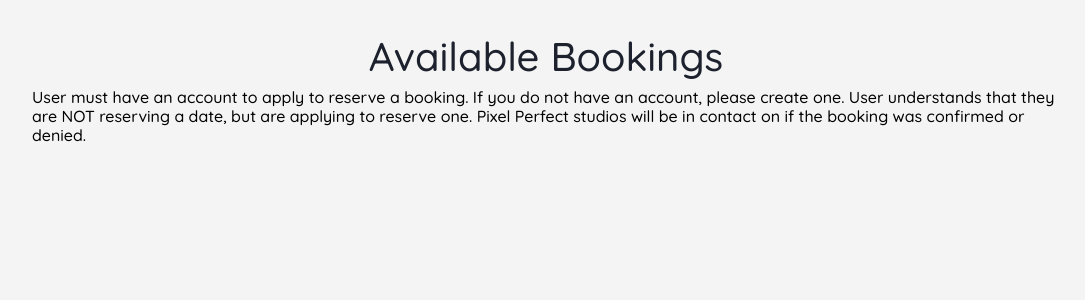
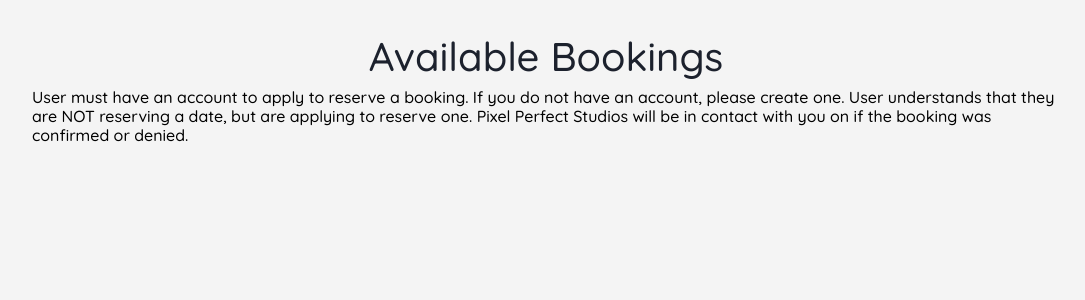
Before and after one commit to kellimallory15/-willthiswork, a Django app: template catalog/templates/events/booking_list.html in a window 1280 px wide. Shown: the part 240-540 px from the top of the page, without its empty margins (94-1179 px from the left). Run offline with Django 4.2, Linux system fonts and the light colour scheme; the template is opened without the code that fills it, so the values that code supplies are empty; some libraries are stand-ins or nearby versions.

Commit message:
Newest Push

```diff
--- a/catalog/templates/events/booking_list.html
+++ b/catalog/templates/events/booking_list.html
@@ -5,7 +5,7 @@
     <body>
     <div>
         <h1 class="title" style="font-weight: 500;">Available Bookings</h1>
-        <h6>User must have an account to apply to reserve a booking. If you do not have an account, please create one. User understands that they are NOT reserving a date, but are applying to reserve one. Pixel Perfect studios will be in contact on if the booking was confirmed or denied.</h6>
+        <h6>User must have an account to apply to reserve a booking. If you do not have an account, please create one. User understands that they are NOT reserving a date, but are applying to reserve one. Pixel Perfect Studios will be in contact with you on if the booking was confirmed or denied.</h6>
         <br/>
 
         {% comment %}{% if event.approved %}{% endcomment %}
--- a/catalog/templates/order_information_input.html
+++ b/catalog/templates/order_information_input.html
@@ -183,6 +183,7 @@
 
         <div class="payment-details">
             <h2>Payment Details</h2>
+            <h6>Your card will not be charged until Pixel Perfect Studios emails you and approves your reservation.</h6>
             <label for="card_number">Card Number:</label>
             <input type="text" id="cc_number" name="cc_number" required><br>
 
--- a/locallibrary_pps/settings.py
+++ b/locallibrary_pps/settings.py
@@ -24,7 +24,7 @@ BASE_DIR = Path(__file__).resolve().parent.parent
 SECRET_KEY = 'django-insecure-z+a4nc^3-i$$3(!x0^%!i^scy)vkvwfvhmvz^179$pfs299v6+'
 
 # SECURITY WARNING: don't run with debug turned on in production!
-DEBUG = True
+DEBUG = False
 
 
 ALLOWED_HOSTS = ['127.0.0.1', 'pixelperfectomaha.com', 'www.pixelperfectomaha.com',
```
